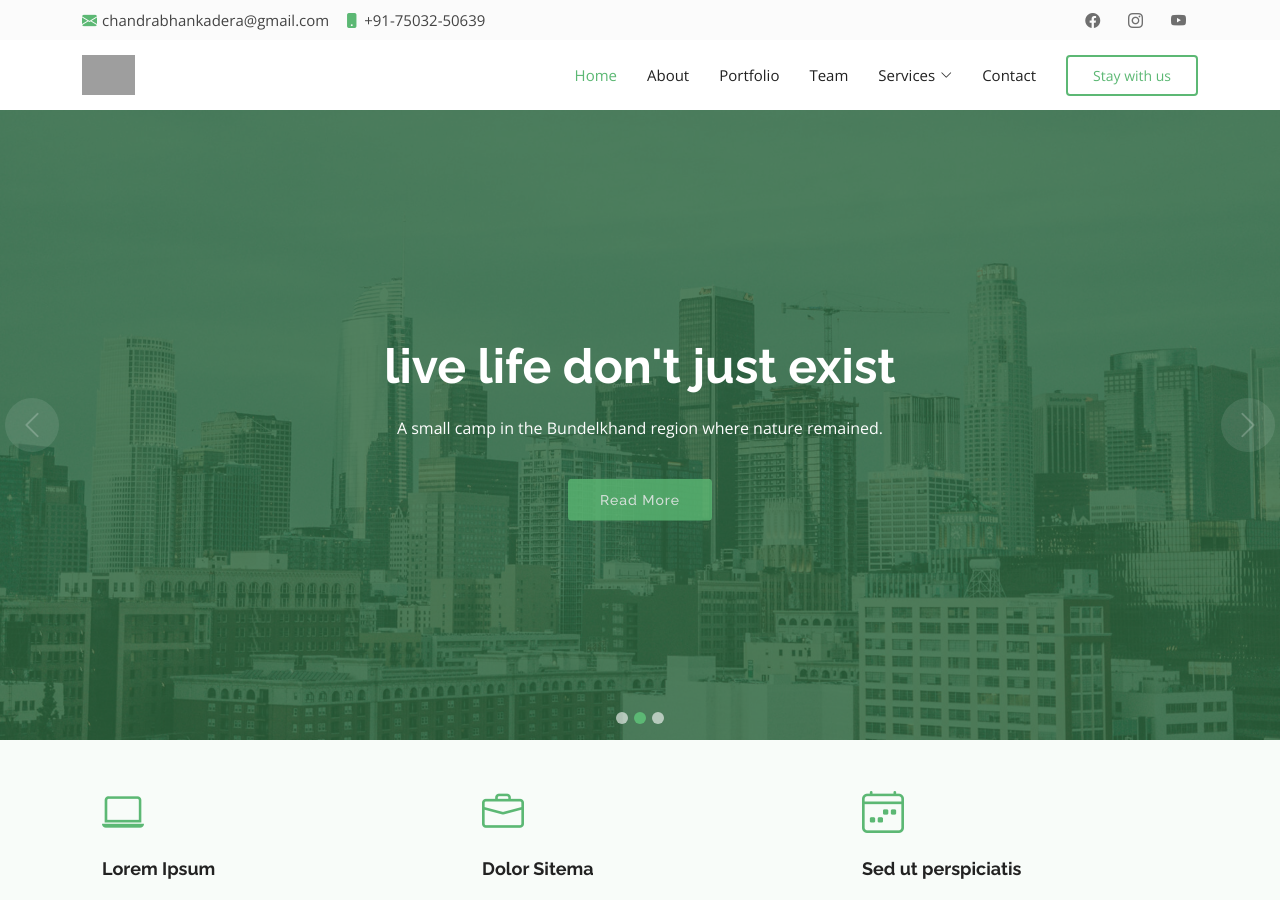
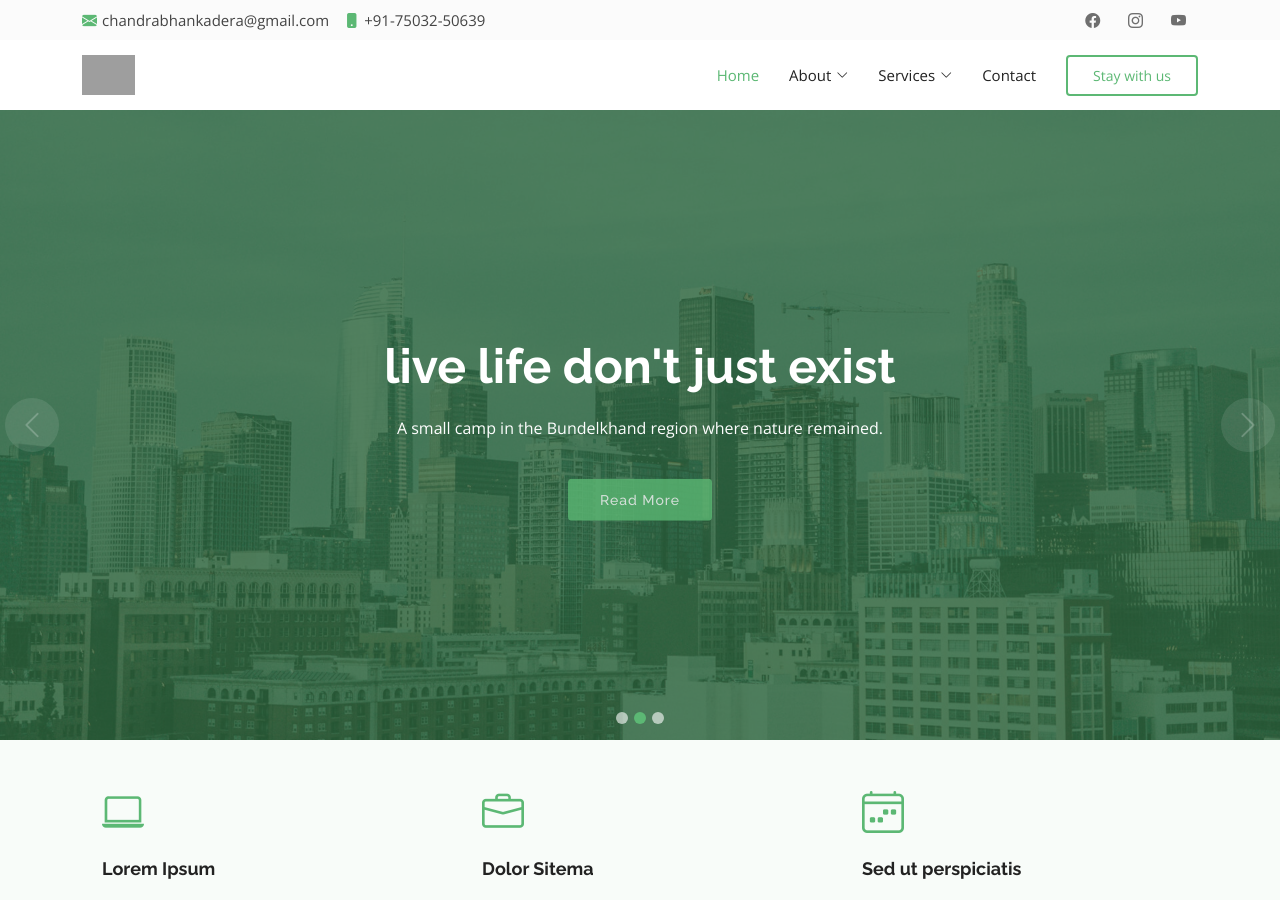
Before and after one commit to chandrabhankadera/chandrabhankadera.github.io, a Jekyll site: the page built from index.html, in a window 1280 px wide and 900 px high. Built offline with Jekyll 4.4.1, drawn with Linux system fonts in a browser that asks for light colours; grey boxes are pictures that could not be loaded.

Commit message:
Update header.html

```diff
--- a/_includes/header.html
+++ b/_includes/header.html
@@ -21,11 +21,16 @@
       <nav id="navbar" class="navbar">
         <ul>
           <li><a class="nav-link active" href="/">Home</a></li>
-          <li><a class="nav-link" href="/about/">About</a></li>
-          <li><a class="nav-link" href="/portfolio/">Portfolio</a></li>
-          <li><a class="nav-link" href="/team/">Team</a></li>
+		  <li class="dropdown"><a href="/about/"><span>About</span> <i class="bi bi-chevron-down"></i></a>
+            <ul>
+              <li><a href="/about/">About</a></li>
+              <li><a href="/portfolio/">Portfolio</a></li>
+              <li><a href="/team/">Team</a></li>
+            </ul>
+          </li>
           <li class="dropdown"><a href="/services/"><span>Services</span> <i class="bi bi-chevron-down"></i></a>
             <ul>
+              <li><a href="/stay-with-us/">Homestay and Camping</a></li>
               <li><a href="#">Agriculture</a></li>
               <li class="dropdown"><a href="#"><span>Pets</span> <i class="bi bi-chevron-right"></i></a>
                 <ul>
```
Also changed, not shown: other parts of _includes/header.html (+1 -0 lines).
